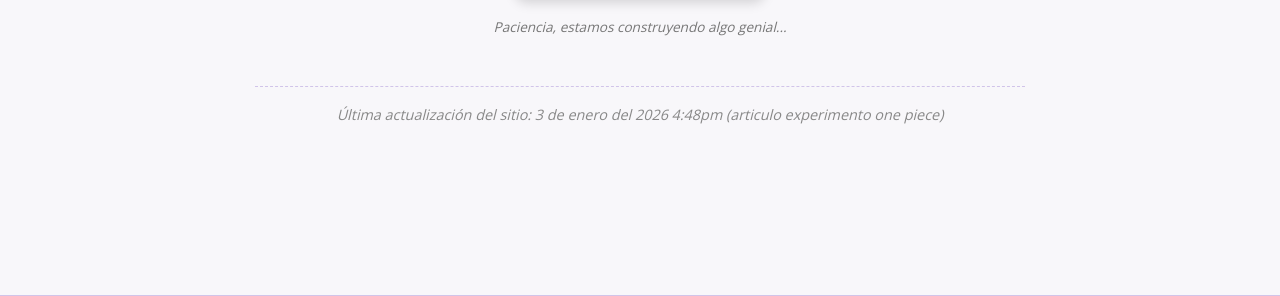
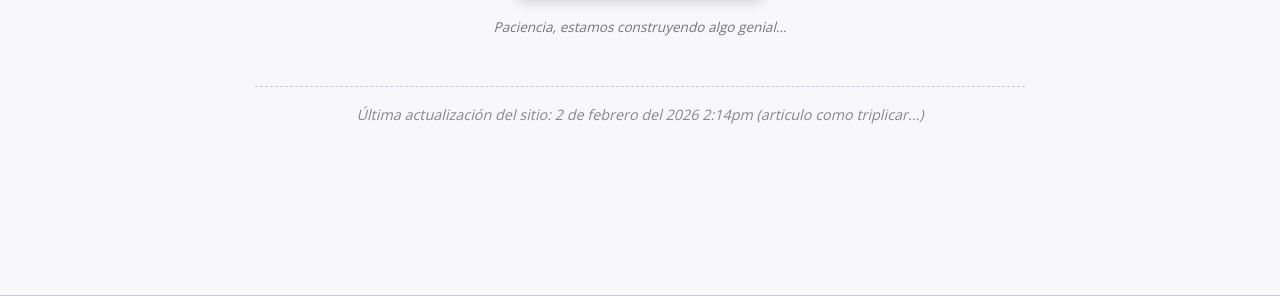
Before and after one commit to LuiseM93/ElAntimetodo, a Jekyll site: the page built from index.md, in a window 1280 px wide and 900 px high, scrolled down 5455 px. Shown: the part 383-679 px from the top of the window. Built offline with Jekyll 4.4.1, drawn with Linux system fonts in a browser that asks for light colours.

Commit message:
Update index.md

```diff
--- a/index.md
+++ b/index.md
@@ -329,7 +329,7 @@ description: Aprende idiomas de forma natural y divertida con El Antimétodo. Si
         <p style="font-size:0.85em; color: #777; margin-top: 0.5rem;"><em>Paciencia, estamos construyendo algo genial...</em></p>
     </div>
      <p style="text-align: center; font-size: 0.9em; color: #888; margin-top: 3rem; border-top: 1px dashed var(--light-purple-color); padding-top: 1rem;">
-       <em>Última actualización del sitio: 3 de enero del 2026 4:48pm (articulo experimento one piece)</em>
+       <em>Última actualización del sitio: 2 de febrero del 2026 2:14pm (articulo como triplicar...)</em>
      </p>
   </section>
 
```
